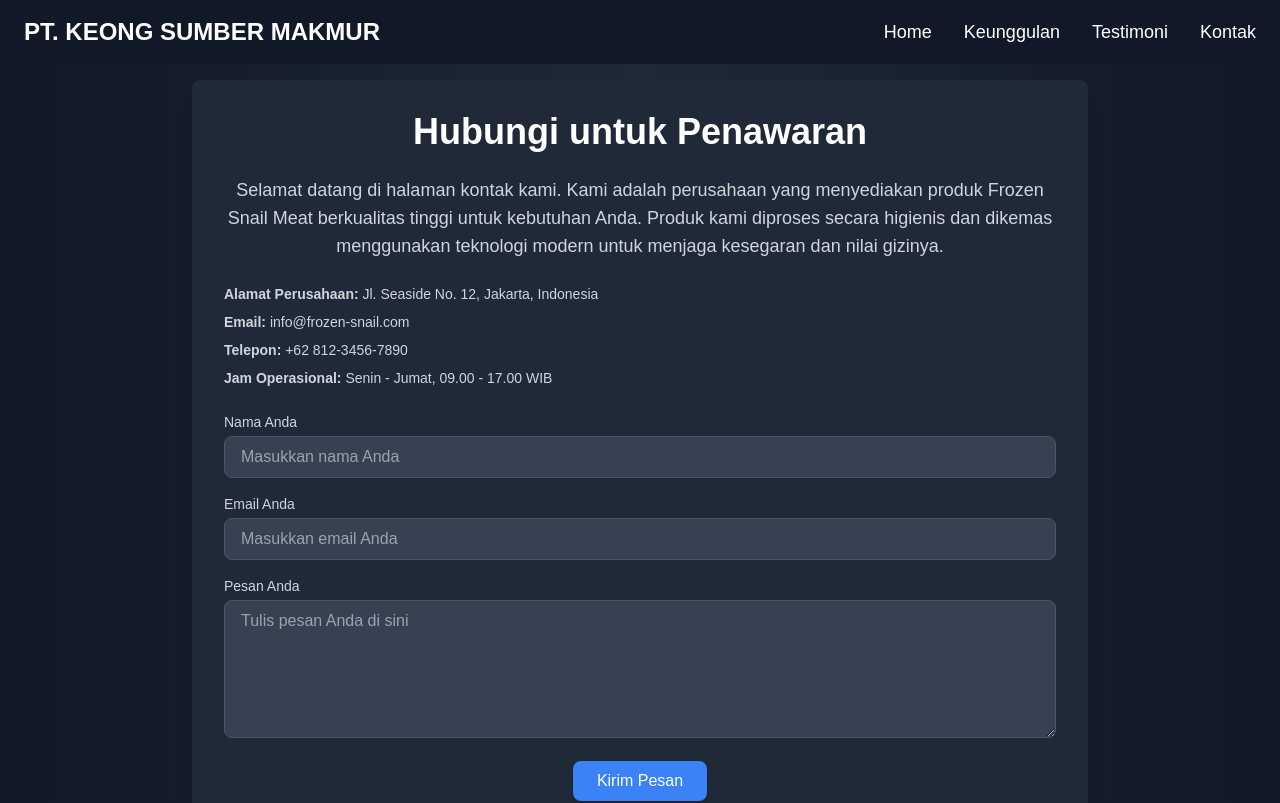
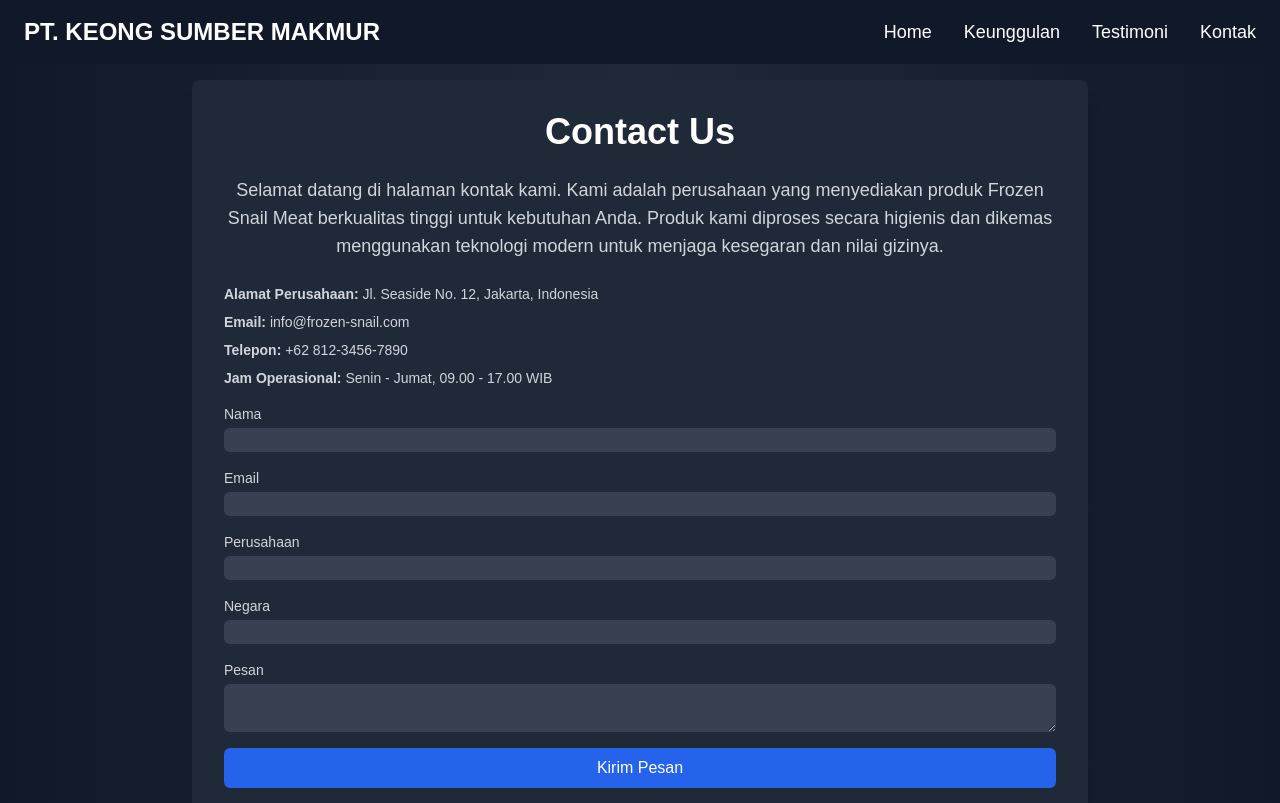
Before and after one commit to obeddx/keongImporNew, a Next.js app: page /contact in a window 1280 px wide. Shown: the top 803 px of the page. Built offline with nearby package versions, Linux system fonts and the light colour scheme.

Commit message:
halaman contact

```diff
--- a/app/contact/page.tsx
+++ b/app/contact/page.tsx
@@ -1,75 +1,104 @@
 "use client";
 
-import React from "react";
+import React, { useState } from "react";
 import { useSearchParams } from "next/navigation";
 
 const ContactPage = () => {
   const searchParams = useSearchParams();
-  const subject = searchParams.get("subject") || "Hubungi untuk Penawaran";
+  const subject = searchParams.get("subject") || "Contact Us";
+
+  const [formData, setFormData] = useState({
+    name: "",
+    email: "",
+    company: "",
+    country: "",
+    message: "",
+  });
+
+  const [errors, setErrors] = useState({
+    name: false,
+    email: false,
+    company: false,
+    country: false,
+    message: false,
+  });
+
+  const handleChange = (e: React.ChangeEvent<HTMLInputElement | HTMLTextAreaElement>) => {
+    const { name, value } = e.target;
+    setFormData({ ...formData, [name]: value });
+    setErrors({ ...errors, [name]: false });
+  };
+
+  const handleSubmit = (e: React.FormEvent) => {
+    e.preventDefault();
+    const newErrors = {
+      name: formData.name === "",
+      email: formData.email === "",
+      company: formData.company === "",
+      country: formData.country === "",
+      message: formData.message === "",
+    };
+    setErrors(newErrors);
+
+    const hasErrors = Object.values(newErrors).some((error) => error);
+    if (!hasErrors) {
+      // Handle form submission
+      console.log("Form submitted", formData);
+    }
+  };
 
   return (
     <div className="py-20 px-6 md:px-10 bg-gradient-to-r from-gray-900 via-gray-800 to-gray-900 min-h-screen text-white">
       <div className="max-w-4xl mx-auto bg-gray-800 rounded-lg shadow-xl p-8">
-        <h1 className="text-3xl md:text-4xl font-bold text-center mb-6">
-          {subject}
-        </h1>
-        <p className="text-gray-300 text-lg mb-6 text-center">
-          Selamat datang di halaman kontak kami. Kami adalah perusahaan yang
-          menyediakan produk Frozen Snail Meat berkualitas tinggi untuk kebutuhan
-          Anda. Produk kami diproses secara higienis dan dikemas menggunakan teknologi
-          modern untuk menjaga kesegaran dan nilai gizinya.
-        </p>
-        <div className="text-gray-300 text-sm mb-6 space-y-2">
-          <p><strong>Alamat Perusahaan:</strong> Jl. Seaside No. 12, Jakarta, Indonesia</p>
-          <p><strong>Email:</strong> info@frozen-snail.com</p>
-          <p><strong>Telepon:</strong> +62 812-3456-7890</p>
-          <p><strong>Jam Operasional:</strong> Senin - Jumat, 09.00 - 17.00 WIB</p>
-        </div>
-        <form className="space-y-4">
+        <h1 className="text-3xl md:text-4xl font-bold text-center mb-6">{subject}</h1>
+        <form onSubmit={handleSubmit} className="space-y-4">
+          <p className="text-gray-300 text-lg mb-6 text-center">
+            Selamat datang di halaman kontak kami. Kami adalah perusahaan yang menyediakan produk Frozen Snail Meat berkualitas tinggi untuk kebutuhan Anda. Produk kami diproses secara higienis dan dikemas menggunakan teknologi modern untuk
+            menjaga kesegaran dan nilai gizinya.
+          </p>
+          <div className="text-gray-300 text-sm mb-6 space-y-2">
+            <p>
+              <strong>Alamat Perusahaan:</strong> Jl. Seaside No. 12, Jakarta, Indonesia
+            </p>
+            <p>
+              <strong>Email:</strong> info@frozen-snail.com
+            </p>
+            <p>
+              <strong>Telepon:</strong> +62 812-3456-7890
+            </p>
+            <p>
+              <strong>Jam Operasional:</strong> Senin - Jumat, 09.00 - 17.00 WIB
+            </p>
+          </div>
+
           <div>
-            <label htmlFor="name" className="block text-sm font-medium text-gray-300 mb-1">
-              Nama Anda
-            </label>
-            <input
-              id="name"
-              type="text"
-              className="w-full px-4 py-2 rounded-lg bg-gray-700 text-white border border-gray-600 focus:outline-none focus:ring-2 focus:ring-blue-500"
-              placeholder="Masukkan nama Anda"
-              required
-            />
+            <label className="block text-sm font-medium text-gray-300">Nama</label>
+            <input type="text" name="name" value={formData.name} onChange={handleChange} className={`mt-1 block w-full rounded-md bg-gray-700 border-gray-600 text-white ${errors.name ? "border-red-500" : ""}`} />
+            {errors.name && <p className="text-red-500 text-sm">Nama wajib diisi</p>}
           </div>
           <div>
-            <label htmlFor="email" className="block text-sm font-medium text-gray-300 mb-1">
-              Email Anda
-            </label>
-            <input
-              id="email"
-              type="email"
-              className="w-full px-4 py-2 rounded-lg bg-gray-700 text-white border border-gray-600 focus:outline-none focus:ring-2 focus:ring-blue-500"
-              placeholder="Masukkan email Anda"
-              required
-            />
+            <label className="block text-sm font-medium text-gray-300">Email</label>
+            <input type="email" name="email" value={formData.email} onChange={handleChange} className={`mt-1 block w-full rounded-md bg-gray-700 border-gray-600 text-white ${errors.email ? "border-red-500" : ""}`} />
+            {errors.email && <p className="text-red-500 text-sm">Email wajib diisi</p>}
           </div>
           <div>
-            <label htmlFor="message" className="block text-sm font-medium text-gray-300 mb-1">
-              Pesan Anda
-            </label>
-            <textarea
-              id="message"
-              rows={5}
-              className="w-full px-4 py-2 rounded-lg bg-gray-700 text-white border border-gray-600 focus:outline-none focus:ring-2 focus:ring-blue-500"
-              placeholder="Tulis pesan Anda di sini"
-              required
-            ></textarea>
+            <label className="block text-sm font-medium text-gray-300">Perusahaan</label>
+            <input type="text" name="company" value={formData.company} onChange={handleChange} className={`mt-1 block w-full rounded-md bg-gray-700 border-gray-600 text-white ${errors.company ? "border-red-500" : ""}`} />
+            {errors.company && <p className="text-red-500 text-sm">Perusahaan wajib diisi</p>}
           </div>
-          <div className="text-center">
-            <button
-              type="submit"
-              className="px-6 py-2 bg-blue-500 text-white rounded-lg shadow-md hover:bg-blue-600 transition"
-            >
-              Kirim Pesan
-            </button>
+          <div>
+            <label className="block text-sm font-medium text-gray-300">Negara</label>
+            <input type="text" name="country" value={formData.country} onChange={handleChange} className={`mt-1 block w-full rounded-md bg-gray-700 border-gray-600 text-white ${errors.country ? "border-red-500" : ""}`} />
+            {errors.country && <p className="text-red-500 text-sm">Negara wajib diisi</p>}
           </div>
+          <div>
+            <label className="block text-sm font-medium text-gray-300">Pesan</label>
+            <textarea name="message" value={formData.message} onChange={handleChange} className={`mt-1 block w-full rounded-md bg-gray-700 border-gray-600 text-white ${errors.message ? "border-red-500" : ""}`} />
+            {errors.message && <p className="text-red-500 text-sm">Pesan wajib diisi</p>}
+          </div>
+          <button type="submit" className="w-full py-2 px-4 bg-blue-600 hover:bg-blue-700 rounded-md text-white font-medium">
+            Kirim Pesan
+          </button>
         </form>
       </div>
     </div>
--- a/components/navbar.tsx
+++ b/components/navbar.tsx
@@ -1,5 +1,5 @@
 // components/Navbar.tsx
-import Link from 'next/link';
+import Link from "next/link";
 
 export default function Navbar() {
   return (
@@ -20,19 +20,16 @@ export default function Navbar() {
           <Link href="/Products" className="hover:text-blue-500">
             Products
           </Link>
-          <Link href="#contact" className="hover:text-blue-500">
+          <Link href="/about" className="hover:text-blue-500">
             About Us
           </Link>
-          <Link href="#contact" className="hover:text-blue-500">
+          <Link href="/contact" className="hover:text-blue-500">
             Contact
           </Link>
         </div>
 
         {/* Tombol CTA */}
-        <Link
-          href="#products"
-          className="ml-6 hidden md:inline-block px-6 py-2 bg-blue-600 text-white rounded-full hover:bg-blue-700"
-        >
+        <Link href="#products" className="ml-6 hidden md:inline-block px-6 py-2 bg-blue-600 text-white rounded-full hover:bg-blue-700">
           Pelajari Lebih Lanjut
         </Link>
       </div>
```
Also changed, not shown: components/Navbar.js (+17 -23 lines).
